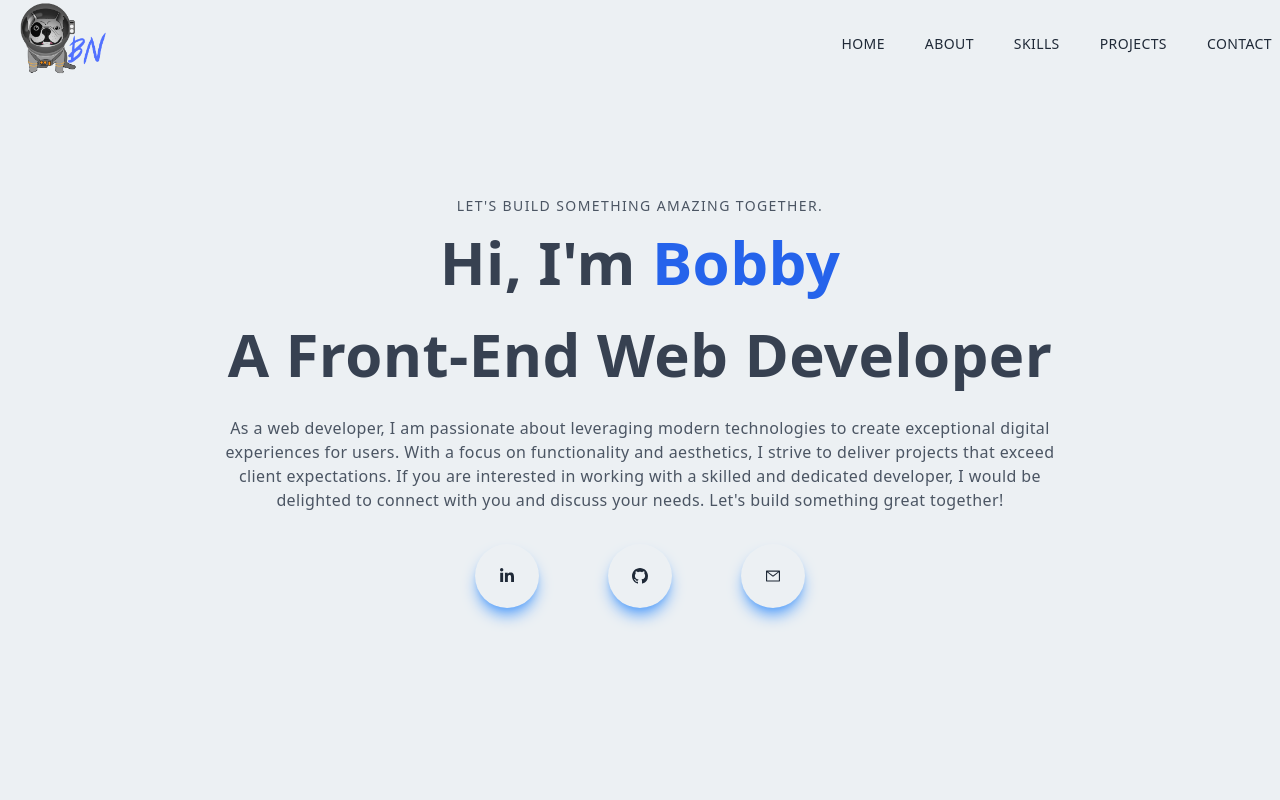
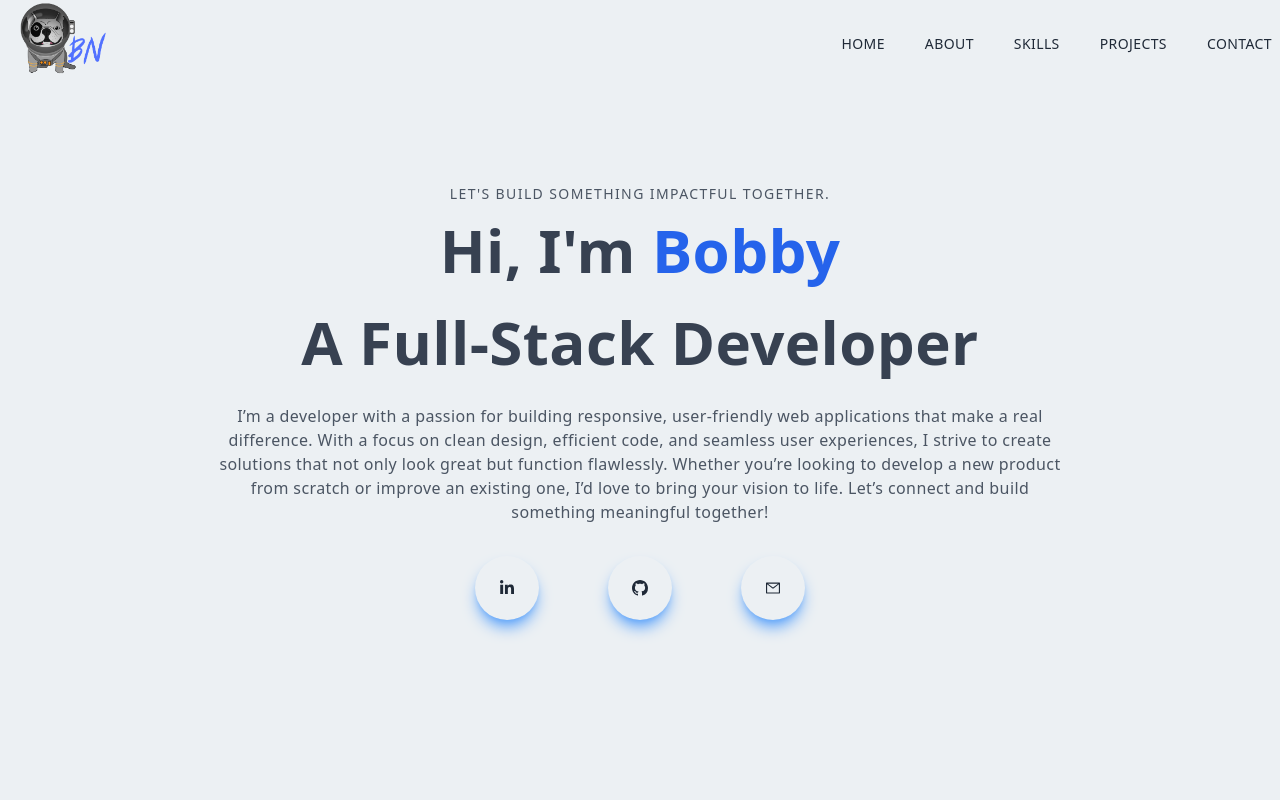
Before and after one commit to bnaluz/portfolio, a Next.js app: page / in a window 1280 px wide. Shown: the top 800 px of the page. Built offline with nearby package versions, Linux system fonts and the light colour scheme.

Commit message:
update: main text

```diff
--- a/src/components/Main.tsx
+++ b/src/components/Main.tsx
@@ -8,13 +8,13 @@ const Main = () =>{
         <div id='main' className='w-full h-screen text-center'>
             <div className='max-w-[1240px] w-full h-full mx-auto p-2 flex justify-center items-center'>
                 <div >
-                    <p className='uppercase text-sm tracking-widest text-gray-600 pt-5'>Let's build something amazing together.</p>
+                    <p className='uppercase text-sm tracking-widest text-gray-600 pt-5'>Let's build something impactful together.</p>
                     <h1 className='py-4 text-gray-700'>
                         Hi, I'm <span className='text-blue-600'>Bobby</span>
                     </h1>
-                    <h1 className='py-4 text-gray-700'>A Front-End Web Developer</h1>
+                    <h1 className='py-4 text-gray-700'>A Full-Stack Developer</h1>
                     <p className='py-4 text-gray-600 max-w-[70%] m-auto'>
-                    As a web developer, I am passionate about leveraging modern technologies to create exceptional digital experiences for users. With a focus on functionality and aesthetics, I strive to deliver projects that exceed client expectations. If you are interested in working with a skilled and dedicated developer, I would be delighted to connect with you and discuss your needs. Let's build something great together!
+                    I&rsquo;m a developer with a passion for building responsive, user-friendly web applications that make a real difference. With a focus on clean design, efficient code, and seamless user experiences, I strive to create solutions that not only look great but function flawlessly. Whether you&rsquo;re looking to develop a new product from scratch or improve an existing one, I&rsquo;d love to bring your vision to life. Let&rsquo;s connect and build something meaningful together!
                     </p>
                     <div className='flex items-center justify-between max-w-[330px] m-auto py-4'>
                     <a href="https://www.linkedin.com/in/bobby-naluz-664283197"
```
